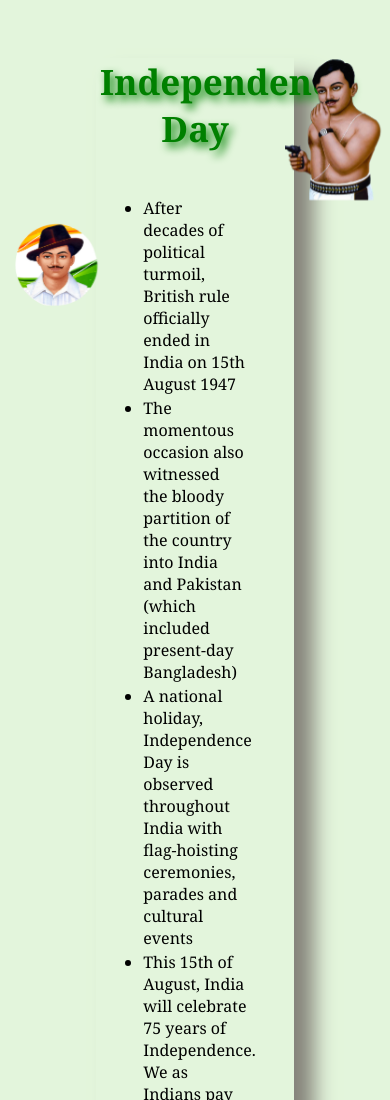
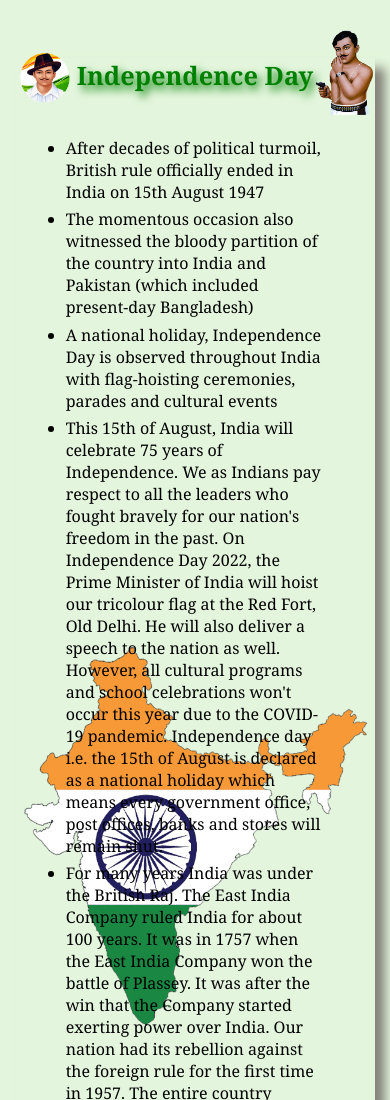
Before and after one commit to vishalti96-ux/independence-day, a plain HTML site: page index.html in a window 390 px wide. Shown: the top 1100 px of the page. Drawn offline with Linux system fonts and the light colour scheme.

Commit message:
add Responsiveness to web page

```diff
--- a/style.css
+++ b/style.css
@@ -40,3 +40,30 @@ ul{
     text-align: center;
     text-shadow: 4px 5px 8px;
 }
+/* For mobile Screen */
+
+@media screen and (max-width:800px) {
+    img{
+        width: 15%;
+    }
+    #title{
+        font-size: 3vh;
+    }
+    #data{
+        box-shadow: 10px 10px 10px #85837a;
+        font-family: Georgia, 'Times New Roman', Times, serif;
+        /* border: 2px solid black; */
+        width: 100%;
+
+    }
+    #img1{
+        position: fixed;
+        left: 2%;
+        top: 5%;
+    }
+    #img2{
+        position: fixed;
+        right: 2%;
+        top: 2%;
+    }
+}
```
